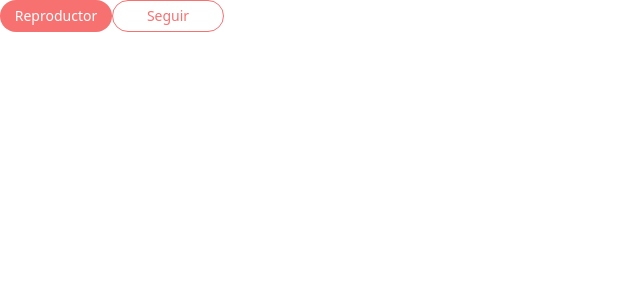
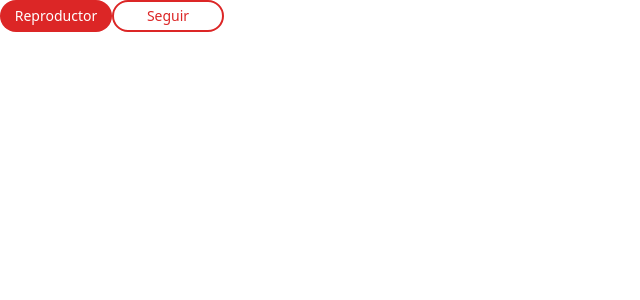
Before and after one commit to AlexisEche/foxbel-music-react, a React (Create React App) app: page / in a window 1280 px wide. Shown: the top 300 px of the page, without its empty margins (0-640 px from the left). Built offline with nearby package versions, Linux system fonts and the light colour scheme.

Commit message:
Add the button component styled

```diff
--- a/src/components/UI/Buttons.js
+++ b/src/components/UI/Buttons.js
@@ -1,13 +1,13 @@
 function PrimaryButton({children}){
   return(
-    <button className="w-28	bg-red-400 h-8 rounded-2xl text-white text-sm focus:outline-none hover:bg-red-500">
+    <button className="w-28	bg-red-600 h-8 rounded-2xl text-white text-sm focus:outline-none hover:bg-red-700">
       {children}
     </button>
   )
 }
 function SecondaryButton({children}){
   return(
-    <button className="w-28	bg-none h-8 rounded-2xl text-red-400 text-sm border border-red-400 focus:outline-none ">
+    <button className="w-28	bg-none h-8 rounded-2xl text-red-600 text-sm border-2 border-red-600 focus:outline-none hover:text-white hover:bg-red-600">
       {children}
     </button>
   )
```
